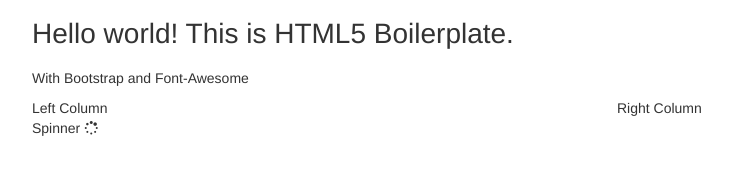
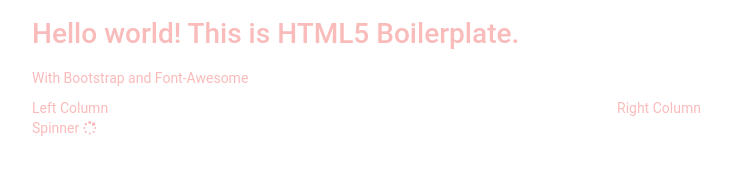
Before and after one commit to eanbowman/html5-boilerplate-bootstrap, a plain HTML site: page index.html in a window 1280 px wide. Shown: the whole page, without its empty margins (38-770 px from the left). Drawn offline with nearby package versions, Linux system fonts and the light colour scheme; files whose address does not match are found by name.

Commit message:
Update index.html

```diff
--- a/index.html
+++ b/index.html
@@ -52,5 +52,11 @@
             r.parentNode.insertBefore(e,r)}(window,document,'script','ga'));
             ga('create','UA-XXXXX-X','auto');ga('send','pageview');
         </script>
+        <style>
+            div {
+                color: #fabbbb;
+                font-family: Roboto, source-sans, sans;
+            }
+        </style>
     </body>
 </html>
```
